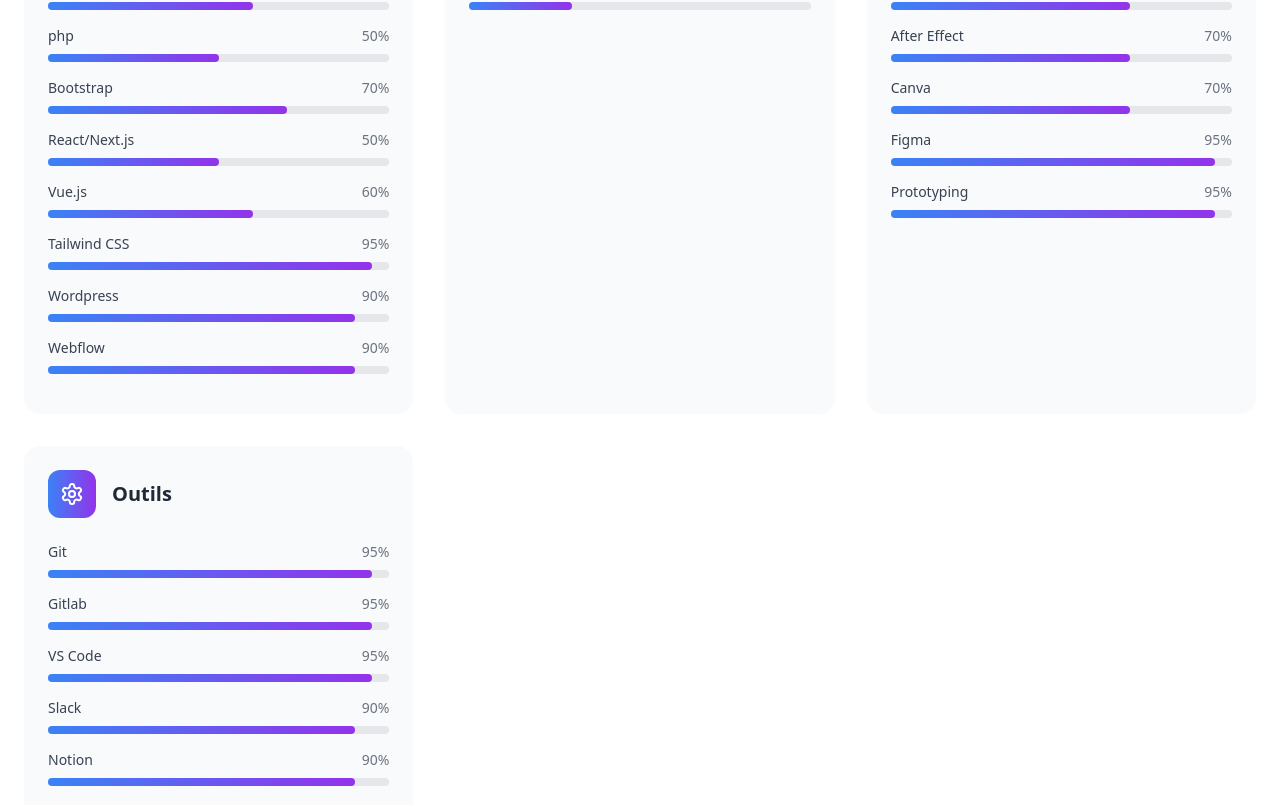
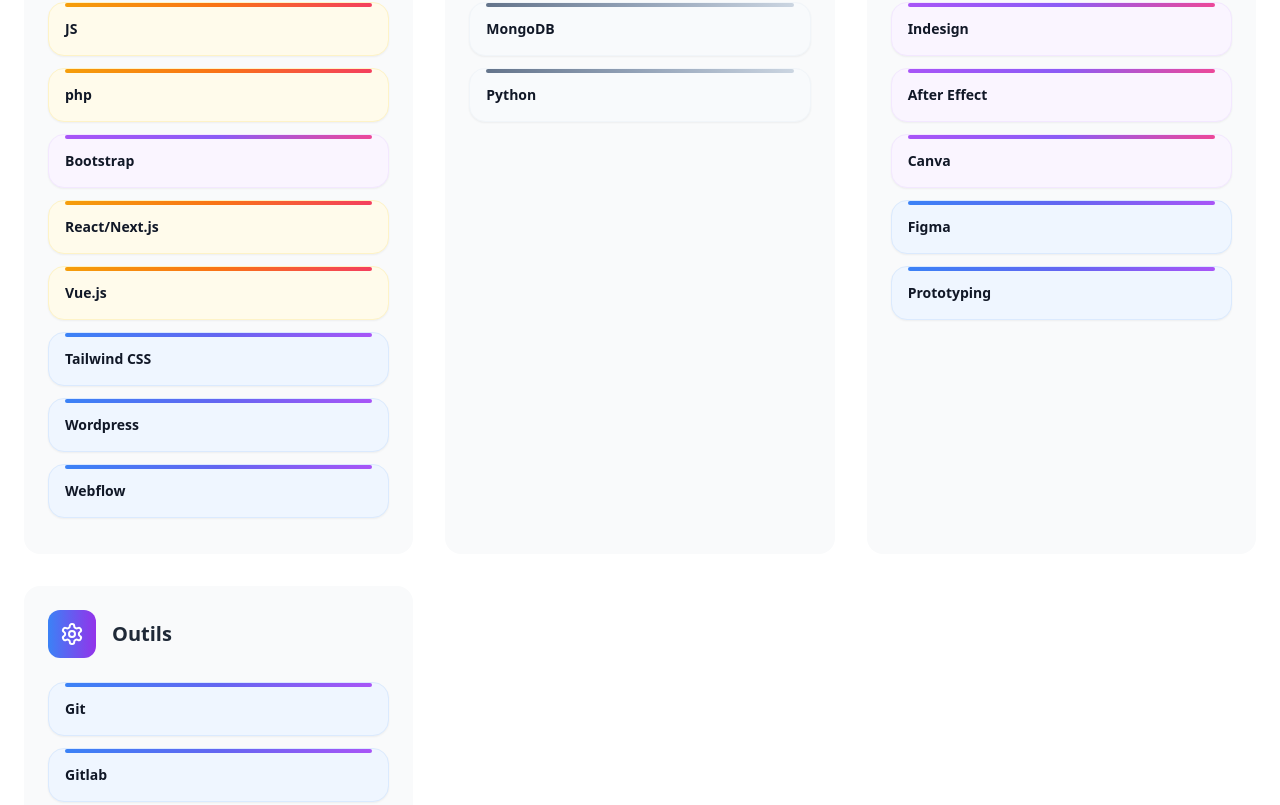
Before and after one commit to mohamed-elbermil/portfolio-bts, a React (Vite) app in the folder project/: page / in a window 1280 px wide. Shown: the part 1455-2260 px from the top of the page. Built offline with nearby package versions, Linux system fonts and the light colour scheme; no server answers.

Commit message:
update skills section

```diff
--- a/project/src/components/Skills.tsx
+++ b/project/src/components/Skills.tsx
@@ -1,4 +1,4 @@
-import React, { useEffect, useState, useRef } from 'react';
+import { useEffect, useState, useRef } from 'react';
 import { Code, Database, Palette, Settings } from 'lucide-react';
 
 const Skills = () => {
@@ -45,7 +45,8 @@ const Skills = () => {
       skills: [
         { name: "Node.js", level: 40 },
         { name: "SQL", level: 50 },
-        { name: "MongoDB", level: 30 }
+        { name: "MongoDB", level: 30 },
+        { name: "Python", level: 30 },
       ]
     },
 
@@ -71,28 +72,48 @@ const Skills = () => {
         { name: "VS Code", level: 95 },
         { name: "Slack", level: 90 },
         { name: "Notion", level: 90 },
-        { name: "Framer", level: 90 }
+        { name: "GSAP", level: 90 },
       ]
     }
   ];
 
-  const SkillBar = ({ skill, delay }: { skill: { name: string; level: number }; delay: number }) => (
-    <div className="mb-4">
-      <div className="flex justify-between items-center mb-2">
-        <span className="text-sm font-medium text-gray-700">{skill.name}</span>
-        <span className="text-sm text-gray-500">{skill.level}%</span>
+  const getLevelColors = (level: number) => {
+    if (level >= 90) return "bg-blue-50 border-blue-100";
+    if (level >= 70) return "bg-purple-50 border-purple-100";
+    if (level >= 50) return "bg-amber-50 border-amber-100";
+    return "bg-slate-50 border-slate-100";
+  };
+
+  const getAccentGradient = (level: number) => {
+    if (level >= 90) return "from-blue-500 via-indigo-500 to-purple-500";
+    if (level >= 70) return "from-purple-500 via-violet-500 to-pink-500";
+    if (level >= 50) return "from-amber-500 via-orange-500 to-rose-500";
+    return "from-slate-500 via-slate-400 to-slate-300";
+  };
+
+  const SkillBar = ({ skill, delay }: { skill: { name: string; level: number }; delay: number }) => {
+    const levelColors = getLevelColors(skill.level);
+    const accentGradient = getAccentGradient(skill.level);
+
+    return (
+      <div
+        className={`mb-3 transform transition duration-500 ease-out ${
+          isVisible ? "opacity-100 translate-y-0" : "opacity-0 translate-y-4"
+        }`}
+        style={{ transitionDelay: `${delay}ms` }}
+      >
+        <div className={`relative flex items-center justify-between overflow-hidden rounded-2xl border px-4 py-4 shadow-sm hover:shadow-md ${levelColors}`}>
+          <span className={`pointer-events-none absolute inset-x-4 top-0 h-1 rounded-full bg-gradient-to-r ${accentGradient}`} />
+          <div className="relative">
+            <p className="text-sm font-semibold text-gray-900">{skill.name}</p>
+          </div>
+          <div className="text-right text-xs uppercase tracking-widest text-gray-500">
+
+          </div>
+        </div>
       </div>
-      <div className="w-full bg-gray-200 rounded-full h-2">
-        <div
-          className="bg-gradient-to-r from-blue-500 to-purple-600 h-2 rounded-full transition-all duration-1000 ease-out"
-          style={{
-            width: isVisible ? `${skill.level}%` : '0%',
-            transitionDelay: `${delay}ms`
-          }}
-        ></div>
-      </div>
-    </div>
-  );
+    );
+  };
 
   return (
     <section id="competences" ref={sectionRef} className="py-20 bg-white">
```
